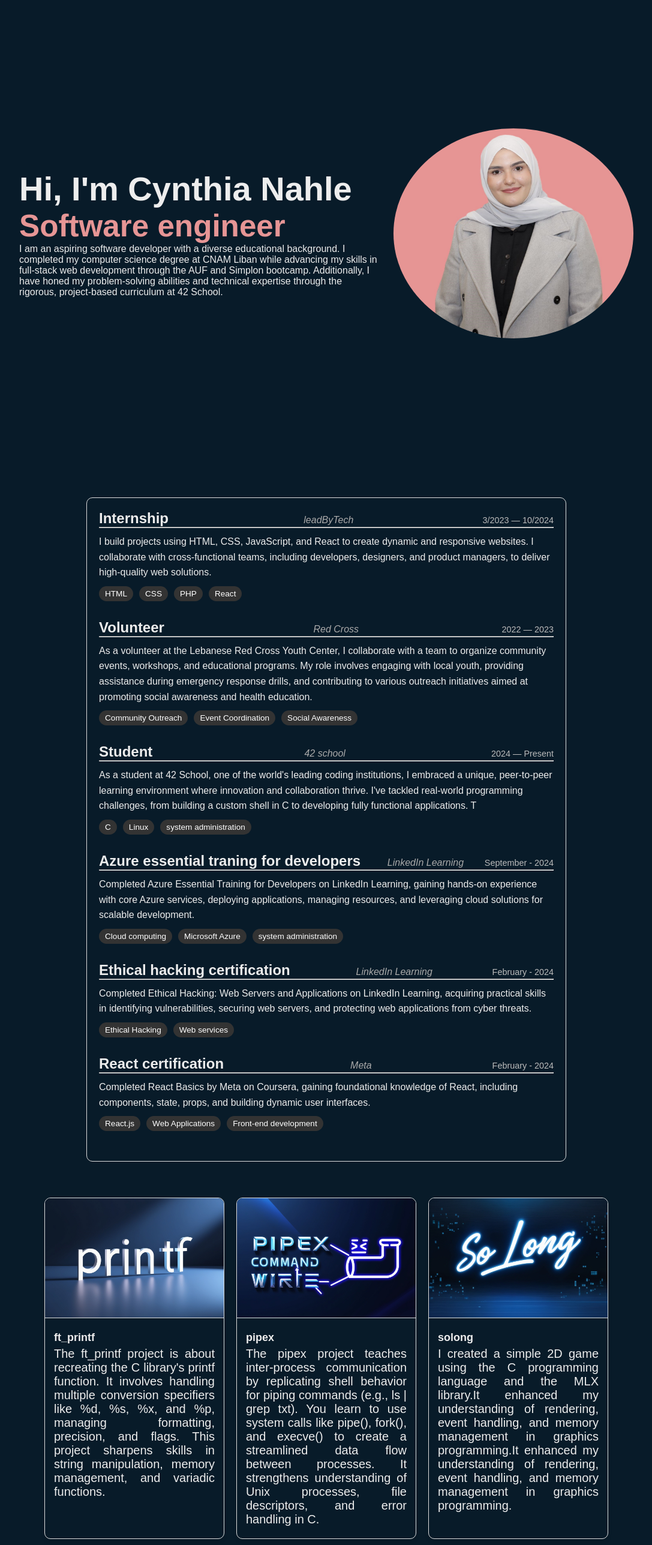
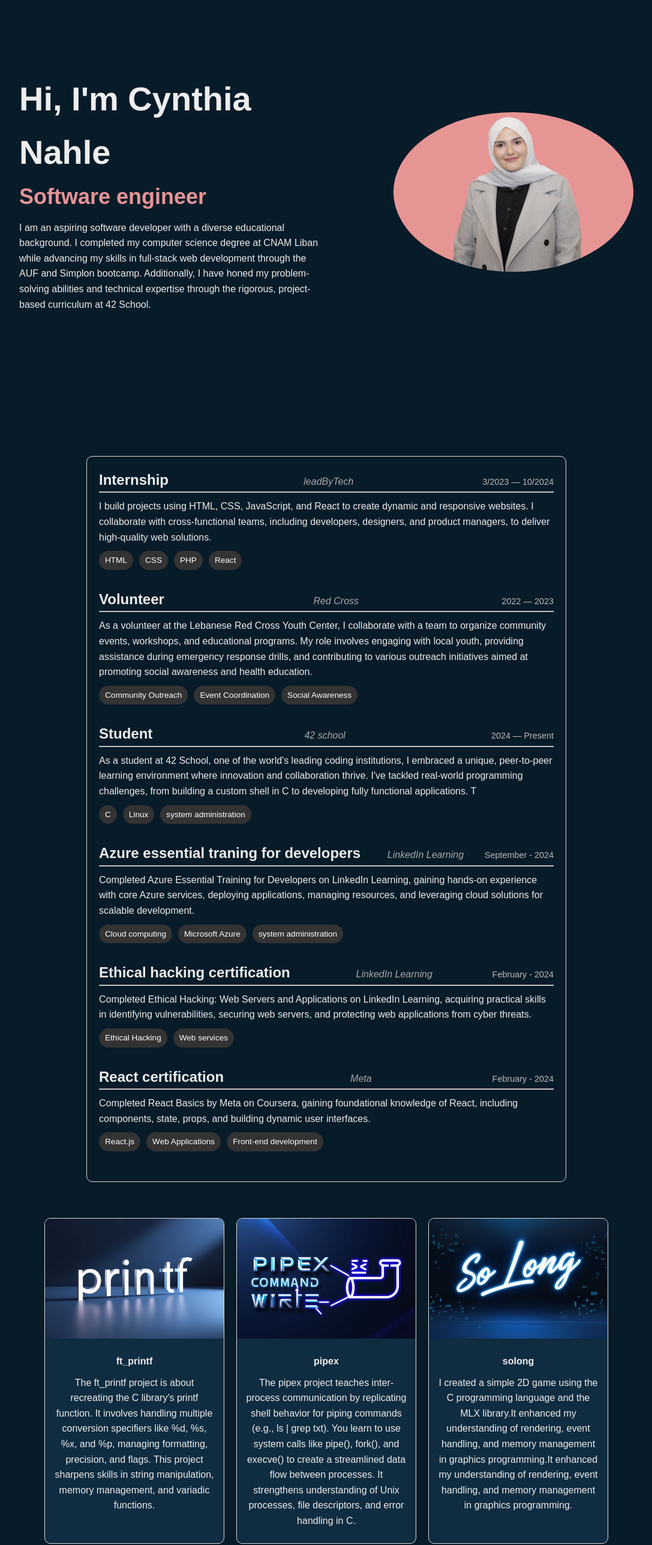
Before and after one commit to cnahlee/cynthia-sportfolio.github.io, a plain HTML site: page index.html in a window 1280 px wide. Shown: the part 80-2655 px from the top of the page at 60% size, without its empty margins (96-1183 px from the left). Drawn offline with Linux system fonts and the light colour scheme.

Commit message:
responsive

```diff
--- a/style2.css
+++ b/style2.css
@@ -1,148 +1,129 @@
-*
-{
+/* General Reset and Styling */
+* {
     padding: 0;
     margin: 0;
     box-sizing: border-box;
-    font-family: 'Poppins',sans-serif;
+    font-family: 'Poppins', sans-serif;
 }
-body{
+
+body {
     background-color: #081b29;
     color: #ededed;
+    line-height: 1.6;
 }
-.header
-{
-    position: relative;
-    top:0;
-    left:0;
+
+/* Header Section */
+.header {
+    position: fixed;
+    top: 0;
+    left: 0;
     width: 100%;
     padding: 20px 10%;
-
     display: flex;
     justify-content: space-between;
     align-items: center;
-    z-index:100;
+    z-index: 100;
+    background-color: #081b29;
+}
 
-}
-.profile-pic {
-    width: 400px;
-    height: 350px;
-    border-radius: 50%;
-    object-fit: cover;
-    margin-left: auto;
-}
-.logo
-{
+.logo {
     font-size: 25px;
     color: #ededed;
     text-decoration: none;
     font-weight: 600;
 }
-.navbar a{
+
+.navbar a {
     text-decoration: none;
-    color:#ededed;
-    font-size:18px;
+    color: #ededed;
+    font-size: 18px;
     font-weight: 500;
     margin-left: 35px;
 }
+
 .navbar a:hover,
-.navbar a.active
-{
+.navbar a.active {
     color: #e69595;
 }
 
-.home
-{
-display: flex;
-height: 100vh;/*ba3adton aan el nav bar*/
-align-items: center;
-padding: 0 10%;
-align-items: center;
+/* Home Section */
+.home {
+    display: flex;
+    flex-direction: row; /* Default layout */
+    align-items: center;
+    justify-content: space-between;
+    padding: 0 10%;
+    min-height: 100vh;
 }
-.home-content{
-    max-width: 600px;
+
+.home-content {
+    max-width: 50%;
 }
-.home-content h1{
+
+.home-content h1 {
     font-size: 56px;
     font-weight: 700;
+}
 
+.home-content h3 {
+    font-size: 36px;
+    font-weight: 700;
+    color: #e69595;
 }
-.home-content  h3{
-    font-size: 36px;
-    font-weight:700 ;
-    color:#e69595;
+
+.home-content p {
+    font-size: 16px;
+    margin-top: 10px;
 }
-.home-content .animate
-{
-    position:relative;
-    width:32.8rem;
+
+.profile-pic {
+    width: 40%;
+    max-width: 400px;
+    height: auto;
+    border-radius: 50%;
+    object-fit: cover;
 }
-.home-content .animate h3{
-    font-size: 3.2rem;
-    font-weight: 700;
 
-    -webkit-text-stroke: .7px var(--main-color);
-}
-.home-content p{
-    font-size: 16px;
-}
-/* General grid container styles */
+/* Grid Sections */
 .firstgrid, .secondgrid {
     display: flex;
-    flex-wrap: wrap; /* Allows the items to wrap onto the next row if needed */
-    max-width: 1200px;
-    gap: 20px; /* Adds consistent spacing between items */
-    margin: 0 auto; /* Centers the grid */
-    justify-content: center; /* Ensures alignment in the center */
-    padding: 20px;
+    flex-wrap: wrap;
+    gap: 20px;
+    justify-content: center;
+    padding: 20px 5%;
 }
 
-/* Individual image containers */
 .img1, .img2 {
+    width: calc(33.333% - 20px);
+    max-width: 300px;
     display: flex;
-    flex-direction: column; /* Align image and text vertically */
+    flex-direction: column;
     align-items: center;
     text-align: center;
-    width: calc(33.333% - 20px); /* Ensures 3 items per row with space */
-    max-width: 300px; /* Optional: Restrict maximum width for consistency */
-    box-shadow: 0 4px 6px rgba(0, 0, 0, 0.2) ;
-    /* Optional: Adds background for clarity */
-    border: 1px solid #ddd; /* Optional: Adds a border for visibility */
-    border-radius: 10px; /* Optional: Adds rounded corners */
-    box-shadow: 0 4px 6px rgba(0, 0, 0, 0.1); /* Optional: Subtle shadow */
-    overflow: hidden; /* Ensures content doesn’t overflow */
+    border: 1px solid #ddd;
+    border-radius: 10px;
+    overflow: hidden;
+    background-color: #0f2c40;
+    box-shadow: 0 4px 6px rgba(0, 0, 0, 0.1);
 }
 
 .img1 img, .img2 img {
-    width: 100%; /* Full width of the container */
-    height: 200px; /* Fixed height for uniformity */
-    object-fit: cover; /* Ensures images maintain aspect ratio */
-    border-bottom: 1px solid #ddd; /* Divider between image and text */
+    width: 100%;
+    height: 200px;
+    object-fit: cover;
 }
 
-
 .text, .text2 {
-    padding: 15px; /* Adds space around the text */
-
+    padding: 15px;
+    color: #ededed;
 }
 
 .text p, .text2 p {
-    margin: 5px 0; /* Spacing between paragraphs */
-    font-size: 20px; /* Adjust font size for readability */
-    color: #ededed;/* Text color */
-    text-align: justify;
-    font-family: 'Poppins',sans-serif;
+    font-size: 16px;
+    margin: 10px 0;
 }
 
-.text p b, .text2 p b {
-    font-size: 16px; /* Emphasize bold text slightly */
-    color: #ededed;
-    font-size: large;
-}
-
-
-/*resume*/
-/* Existing styles for header, home, and grids */
-
+/* Work Experience Section */
 .job-experience {
     max-width: 800px;
     margin: 40px auto;
@@ -150,26 +131,24 @@ align-items: center;
     background-color: #081b29;
     border: 1px solid #ddd;
     border-radius: 10px;
-
 }
 
 .job {
     margin-bottom: 30px;
-    position: relative; /* Necessary for the pseudo-element overlay */
-    overflow: hidden; /* Ensures overlay doesn't go beyond the container */
-
+    position: relative;
+    overflow: hidden;
 }
 
 .job-header {
     display: flex;
     justify-content: space-between;
     align-items: baseline;
-
 }
 
 .job-header h2 {
     margin: 0;
     font-size: 1.5em;
+    color: #ededed;
 }
 
 .company {
@@ -185,7 +164,7 @@ align-items: center;
 
 .job-description {
     margin: 10px 0;
-    line-height: 1.6;
+    color: #ededed;
 }
 
 .tags {
@@ -203,34 +182,7 @@ align-items: center;
     border-radius: 20px;
 }
 
-/* Hover effect for job item with lighter overlay */
-.job:hover::before {
-    content: "";
-    position: absolute;
-    top: 0;
-    left: 0;
-    width: 100%;
-    height: 100%;
-    background-color: rgba(255, 255, 255, 0.4); /* Lighter transparent white overlay */
-    z-index: 1;
-}
-
-.job:hover .job-header h2,
-.job:hover .company,
-.job:hover .duration,
-.job:hover .job-description,
-.job:hover .tags {
-    color:#aaaaaa; /* Change text color to white on hover */
-    color: pink;
-}
-
-.job:hover .tags span {
-    background-color: palevioletred /* Darker background color for tags */
-}
-/*forms and contact info*/
-
-
-/* Contact Section Styles */
+/* Contact Section */
 #contact {
     padding: 64px 0;
     color: #ededed;
@@ -238,35 +190,15 @@ align-items: center;
 }
 
 #contact h2 {
-    color: #ededed;
     font-size: 36px;
     margin-bottom: 10px;
 }
 
 #contact hr {
     width: 200px;
-    border: none;
     height: 2px;
     background-color: #e69595;
     margin: 20px auto;
-}
-
-#contact .w3-section p {
-    font-size: 18px;
-    margin: 10px 0;
-    display: flex;
-    align-items: center;
-    justify-content: center;
-}
-
-#contact .w3-section i {
-    margin-right: 10px;
-    color: #ededed;
-}
-
-#contact p {
-    margin: 20px 0;
-    font-size: 16px;
 }
 
 form {
@@ -276,10 +208,6 @@ form {
     background-color: #0f2c40;
     border-radius: 10px;
     box-shadow: 0 4px 6px rgba(0, 0, 0, 0.2);
-}
-
-form p {
-    margin: 15px 0;
 }
 
 form input, form textarea {
@@ -293,10 +221,6 @@ form input, form textarea {
     font-size: 14px;
 }
 
-form input::placeholder, form textarea::placeholder {
-    color: #999999;
-}
-
 form button {
     background-color: #e69595;
     color: #081b29;
@@ -308,15 +232,11 @@ form button {
     cursor: pointer;
 }
 
-form button i {
-    margin-right: 10px;
-}
-
 form button:hover {
     background-color: #edb0b0;
 }
 
-/* Footer Section Styles */
+/* Footer Section */
 footer {
     text-align: center;
     margin-top: 50px;
@@ -324,7 +244,6 @@ footer {
 
 footer i {
     margin: 0 10px;
-    cursor: pointer;
     color: #ededed;
     transition: color 0.3s ease;
 }
@@ -332,3 +251,34 @@ footer i {
 footer i:hover {
     color: #e69595;
 }
+
+/* Responsive Styles */
+@media (max-width: 768px) {
+    .home {
+        flex-direction: column;
+        align-items: center;
+        text-align: center;
+    }
+
+    .home-content {
+        max-width: 100%;
+        margin-bottom: 20px;
+    }
+
+    .profile-pic {
+        width: 80%;
+    }
+
+    .firstgrid .img1, .secondgrid .img2 {
+        width: calc(50% - 20px); /* Two items per row on smaller screens */
+    }
+
+    .job-header {
+        flex-direction: column;
+        align-items: flex-start;
+    }
+
+    .job-header h2, .company, .duration {
+        font-size: 1rem;
+    }
+}
```
